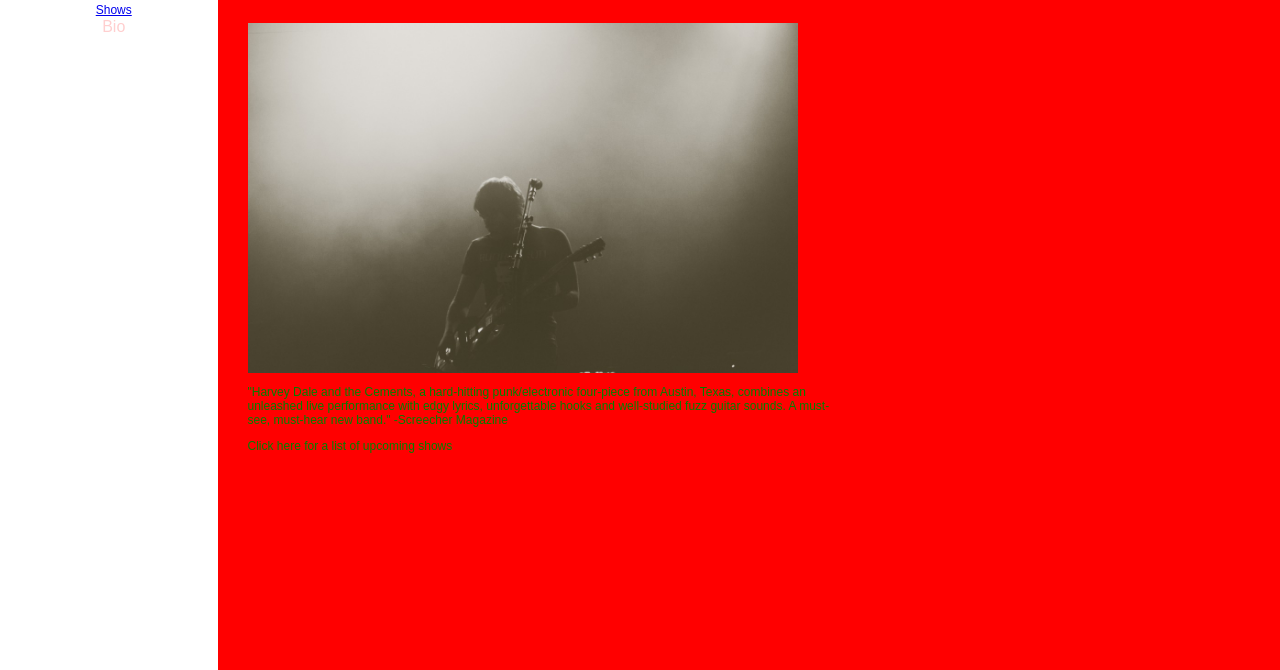
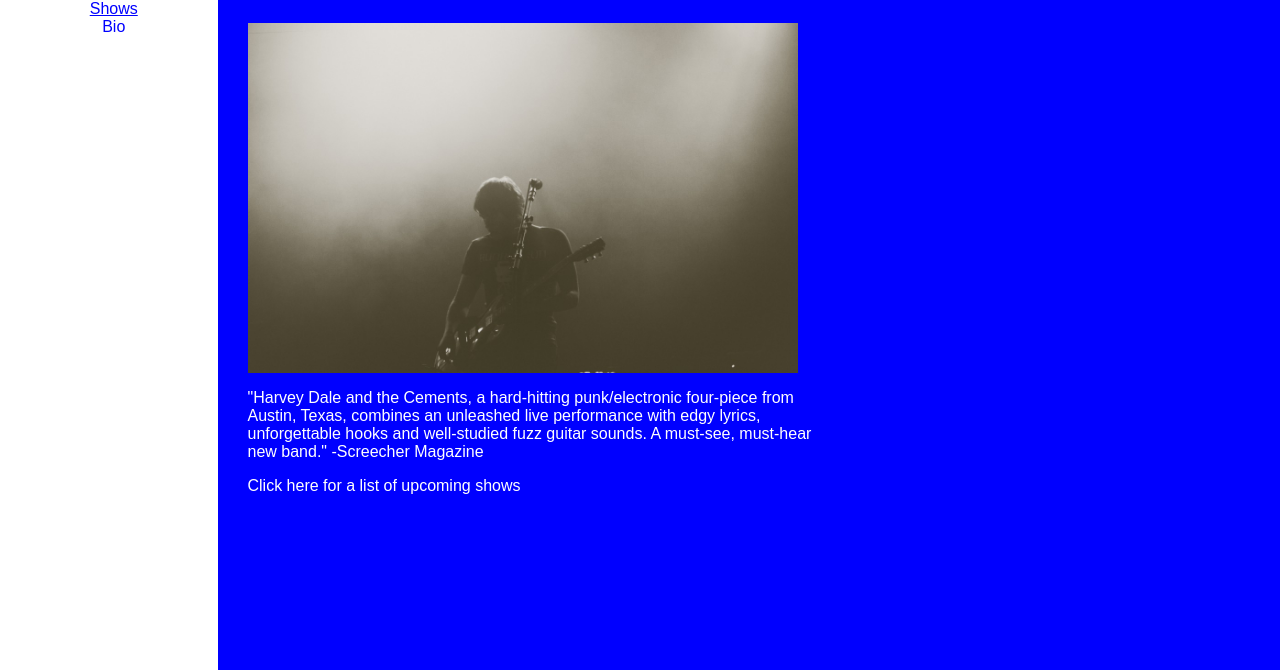
Before and after one commit to baileyethier/bailey-sass, a plain HTML site: page docs/index.html in a window 1280 px wide. Shown: the part 130-800 px from the top of the page. Drawn offline with Linux system fonts and the light colour scheme.

Commit message:
Updated scss

```diff
--- /dev/null
+++ b/src/scss/_base.scss
@@ -0,0 +1,42 @@
+html, body {
+    margin: 0;
+    font-family: Arial, Helvetica, sans-serif;
+    color: $secondary-color;
+  }
+
+  p {
+    font-size: 1rem;
+    color: $secondary-color;
+  }
+
+  a {
+    font-size: 1rem;
+    color: $primary-color;
+  }
+
+  img {
+    padding-left: 30px;
+    height: 350px;
+    width: 550px;
+  }
+
+  ul {
+    list-style: none;
+  }
+
+  .container {
+    min-height: 100%;
+    display: flex;
+  }
+
+  a:link {
+    background-color: none;
+  }
+
+  a:visited {
+    color: $primary-color;
+}
+
+  a:hover {
+    text-decoration: underline;
+  }
--- /dev/null
+++ b/src/scss/_main.scss
@@ -0,0 +1,39 @@
+.main {
+    width: 85%;
+    min-height: 750px;
+    min-width: 600px;
+    background-color: $primary-color;
+    > * {padding-left: 30px};
+        /*ul {
+        //padding-left: 30px;
+        }*/
+        li {
+        font-size: 0.85rem;
+        list-style: bullets;
+        }
+        h1 {
+            font-size: 62px;
+            -webkit-margin-before: 0;
+            padding-top: 40px;
+            //padding-left: 30px;
+        }
+        /*video {
+            padding-left: 30px;
+          }*/
+
+        p {
+           //padding-left: 30px;
+            width: 55%;
+            min-width: 550px;
+          }
+
+        a {
+            color: inherit;
+            //padding-left: 30px;
+            text-decoration: none;
+          }
+
+        a:hover {
+            text-decoration: underline;
+          }
+  }
--- /dev/null
+++ b/src/scss/_nav.scss
@@ -0,0 +1,13 @@
+.nav {
+    width: 15%;
+    min-width: 140px;
+    color: $primary-color;
+    padding-top: 55px;
+    padding-right: 30px;
+    text-align: center;
+
+    h4 {
+    -webkit-margin-before: 0;
+    margin-left: 50px;
+    }
+  }
--- a/src/scss/new-styles.scss
+++ b/src/scss/new-styles.scss
@@ -1,82 +1,6 @@
-$primary-color: green;
-$secondary-color: red;
+$primary-color: blue;
+$secondary-color: #FFF;
 
-
-html, body {
-    margin: 0;
-    font-family: Arial, Helvetica, sans-serif;
-    color: $primary-color;
-  }
-
-  p, a {
-    font-size: 0.75rem;
-  }
-
-  img {
-    padding-left: 30px;
-    height: 350px;
-    width: 550px;
-  }
-
-  ul {
-    list-style: none;
-  }
-
-  .container {
-    min-height: 100%;
-    display: flex;
-
-  }
-
-  .nav {
-    width: 15%;
-    min-width: 140px;
-    color: #FFCFCF;
-    padding-top: 55px;
-    padding-right: 30px;
-    text-align: center;
-
-        h4 {
-        -webkit-margin-before: 0;
-        margin-left: 50px;
-        }
-  }
-
-  .main {
-    width: 85%;
-    min-height: 750px;
-    min-width: 600px;
-    background-color: $secondary-color;
-    > * {padding-left: 30px};
-        ul {
-        //padding-left: 30px;
-        }
-        li {
-        font-size: 0.85rem;
-        }
-        h1 {
-            font-size: 62px;
-            -webkit-margin-before: 0;
-            padding-top: 40px;
-            //padding-left: 30px;
-        }
-        /*video {
-            padding-left: 30px;
-          }*/
-
-        p {
-           //padding-left: 30px;
-            width: 55%;
-            min-width: 550px;
-          }
-
-        a {
-            color: inherit;
-            padding-left: 30px;
-            text-decoration: none;
-          }
-
-        a:hover {
-            text-decoration: underline;
-          }
-  }
+@import 'base';
+@import 'nav';
+@import 'main';
```
Also changed, not shown: docs/css/new-styles.css.
